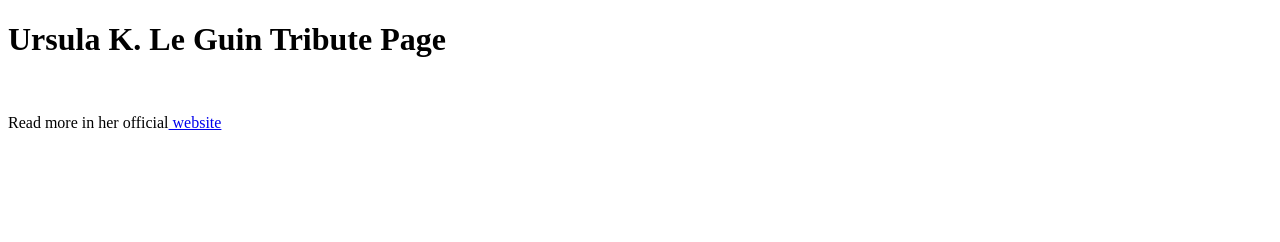
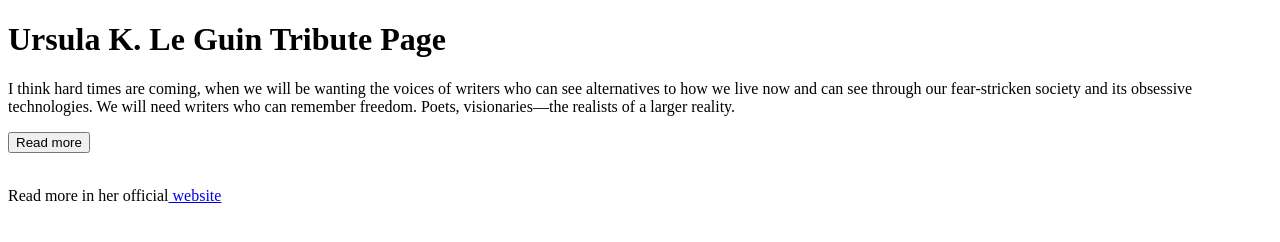
Before and after one commit to MinervaLong/fcc-tribute-page, a plain HTML site: page index.html in a window 1280 px wide. Drawn offline with Linux system fonts and the light colour scheme.

Commit message:
Add hero HTML structure

```diff
--- a/index.html
+++ b/index.html
@@ -9,11 +9,20 @@
 </head>
 <body>
     <main id="main">
-        <h1 id="title">Ursula K. Le Guin Tribute Page</h1>
+
+        <div class="hero-image">
+            <div class="hero-text">
+            <h1 id="title">Ursula K. Le Guin Tribute Page</h1>
+            <P>I think hard times are coming, when we will be wanting the voices of writers who can see alternatives to how we live now and can see through our fear-stricken society and its obsessive technologies. We will need writers who can remember freedom. Poets, visionaries—the realists of a larger reality.</P>
+            <button>Read more</button>
+            </div>
+        </div>
+
         <div id="img-div">
             <img id="image" src="" alt="">
             <p id="img-caption"></p>
         </div>
+
 
         <article id="tribute-info">
             Read more in her official<a id="tribute-link" target="_blank" href="https://www.ursulakleguin.com/"> website</a>
```
